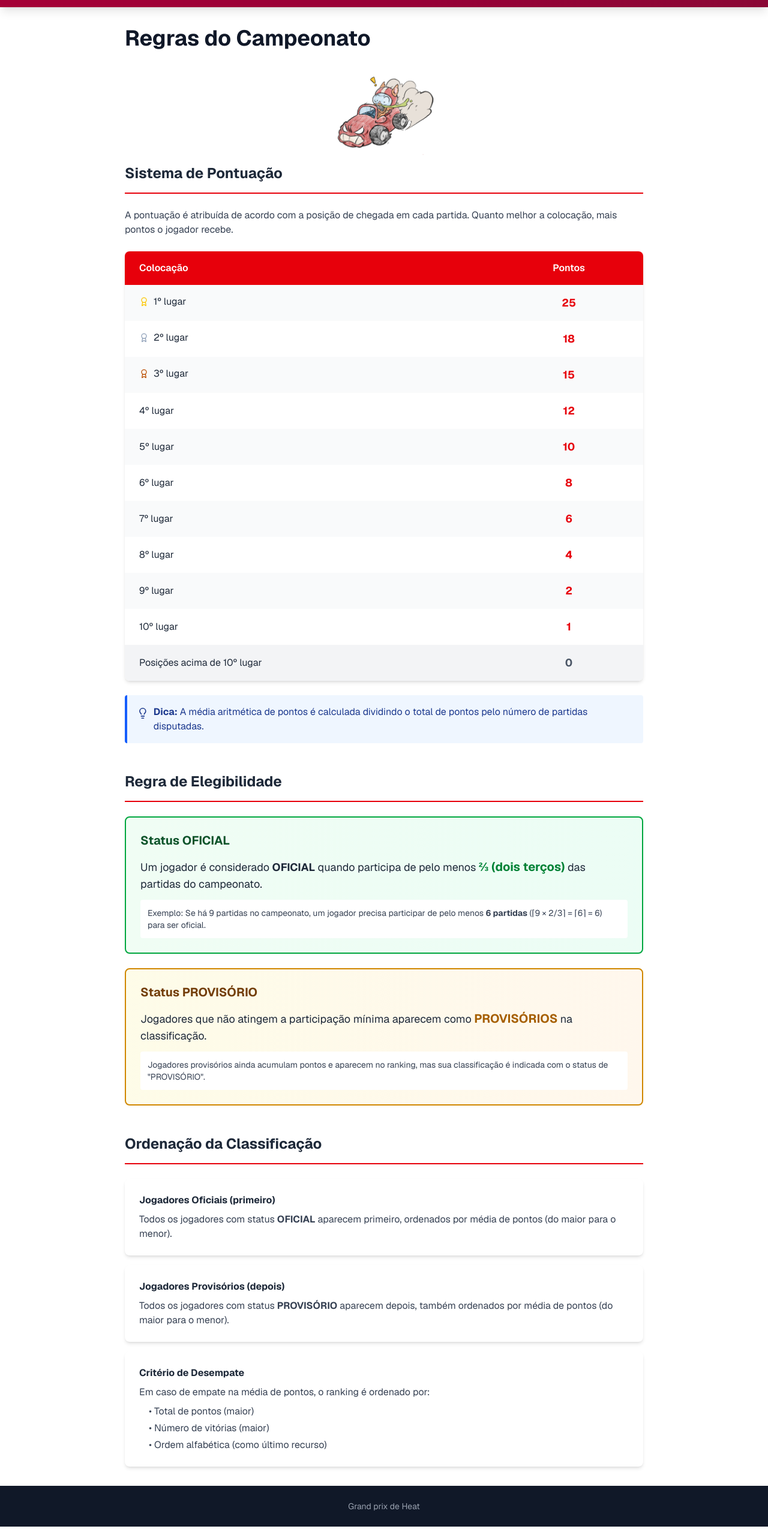
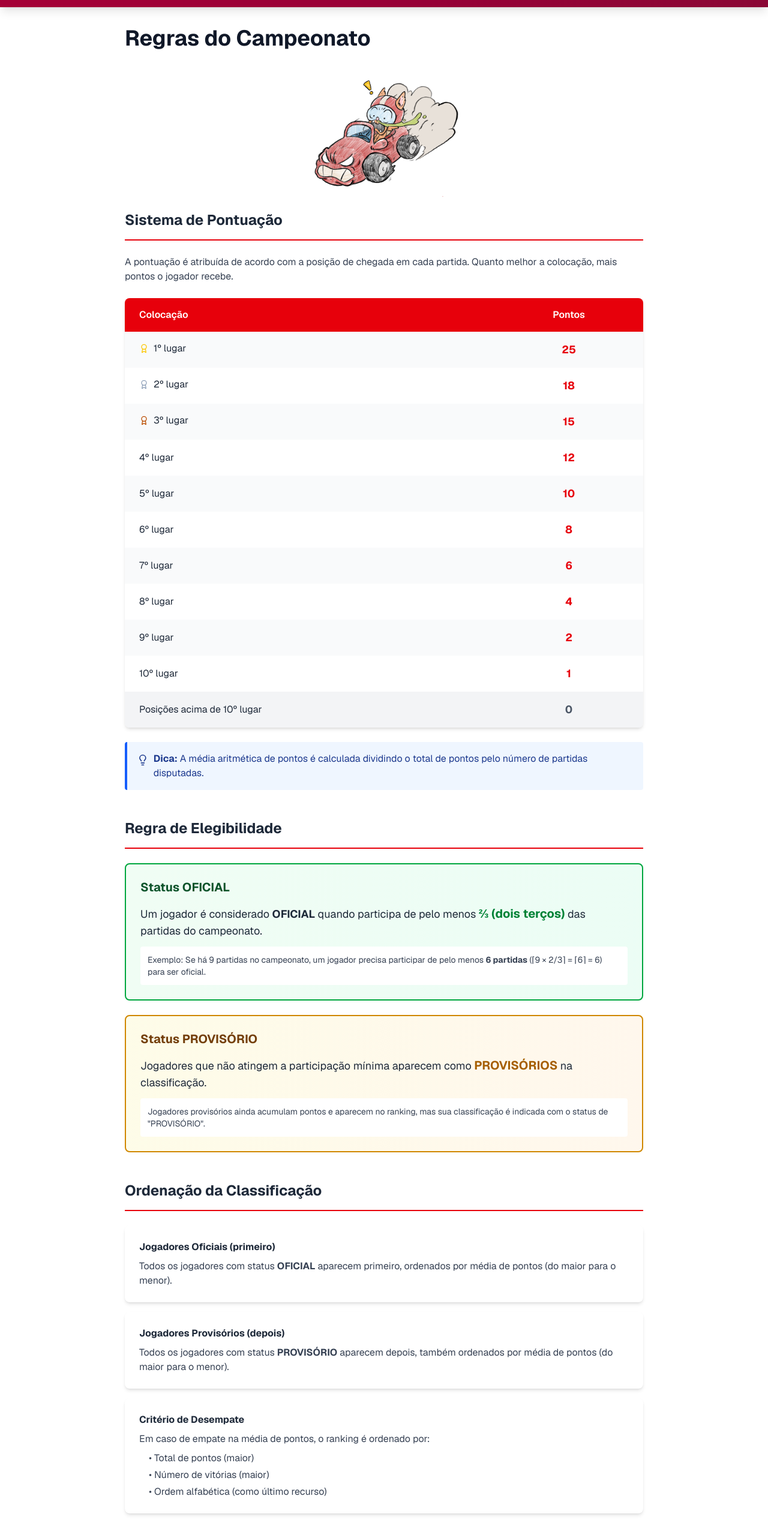
Before and after one commit to GuilhermeSnts/heat-championship, a Next.js app: page /regras in a window 1280 px wide. Shown: the part 52-2606 px from the top of the page at 60% size. Built offline with nearby package versions, Linux system fonts and the light colour scheme; no server answers.

Commit message:
fixing podium

```diff
--- a/src/app/layout.tsx
+++ b/src/app/layout.tsx
@@ -34,7 +34,7 @@ export default function RootLayout({
           <Navbar />
           <main className="flex-1">{children}</main>
           <footer className="bg-gray-900 text-gray-400 text-center py-6 text-sm">
-            <p>Grand prix de Heat</p>
+            <p>Desenvolvido com ❤️ por Guilherme Santos</p>
           </footer>
         </AuthProvider>
       </body>
--- a/src/app/page.tsx
+++ b/src/app/page.tsx
@@ -125,7 +125,7 @@ export default function HomePage() {
           <Image src="/running.png" alt="Logo" width={250} height={150} />
         </div>
           <h2 className="text-2xl font-bold text-gray-900 mt-12 mb-4 flex items-center gap-2">
-            <Clipboard className="w-5 h-5" /> Histórico de Partidas
+            Histórico de Partidas
           </h2>
           <div className="space-y-3">
             {races.map((race) => (
--- a/src/app/regras/page.tsx
+++ b/src/app/regras/page.tsx
@@ -14,7 +14,7 @@ export default function RulesPage() {
       </h1>
 
       <div className="w-full flex align-middle justify-center">
-        <Image src="/cat_running.png" alt="Logo" width={200} height={100} />
+        <Image src="/cat_running.png" alt="Logo" width={300} height={150} />
       </div>
 
 
--- a/src/components/Podium.tsx
+++ b/src/components/Podium.tsx
@@ -13,9 +13,9 @@ const IMG_ASPECT = "1124 / 539";
 //  - left: horizontal center of the step, in % of image width
 //  - top:  top edge of the drawing (non-white area) of that step, in % of image height
 const POSITIONS = [
-  { left: 23, top: 14 }, // 2nd place (left step)
+  { left: 30, top: 10 }, // 2nd place (left step)
   { left: 53, top: -10 }, // 1st place (center step, tallest)
-  { left: 78, top: 30 }, // 3rd place (right step)
+  { left: 78, top: 26 }, // 3rd place (right step)
 ];
 
 // Gap between the label and the top of the drawing (px).
@@ -62,8 +62,12 @@ export function Podium({ standings }: PodiumProps) {
                 {stats.playerName}
               </span>
               <span className="text-xs text-gray-500">
-                {stats.totalPoints} pts • Média {stats.average.toFixed(1)}
+                {stats.totalPoints} pts
               </span>
+              <span className="text-xs text-gray-500">
+                Média {stats.average.toFixed(1)}
+              </span>
+
             </div>
           );
         })}
```
